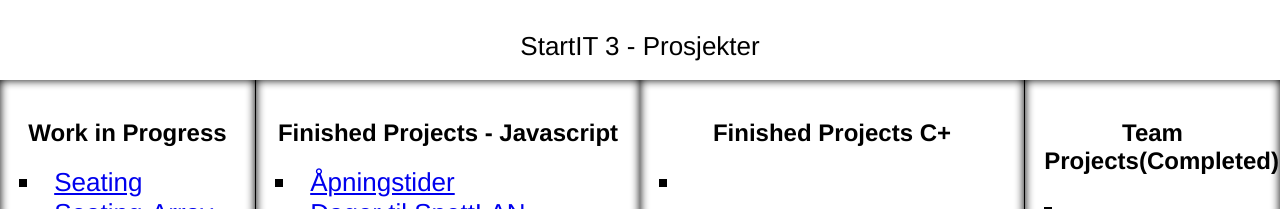
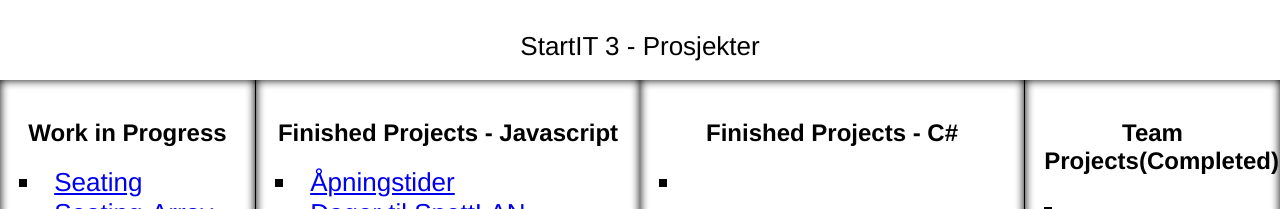
Before and after one commit to Ravnster/Sideprojects, a plain HTML site: page index.html in a window 1280 px wide. Shown: the top 209 px of the page. Drawn offline with Linux system fonts and the light colour scheme.

Commit message:
Update index.html

```diff
--- a/index.html
+++ b/index.html
@@ -121,7 +121,7 @@
     </article>
 
     <article id="finishedprojects">
-            <h1>Finished Projects C+</h1>
+            <h1>Finished Projects - C#</h1>
             <li></li>
         </article>
 
```
